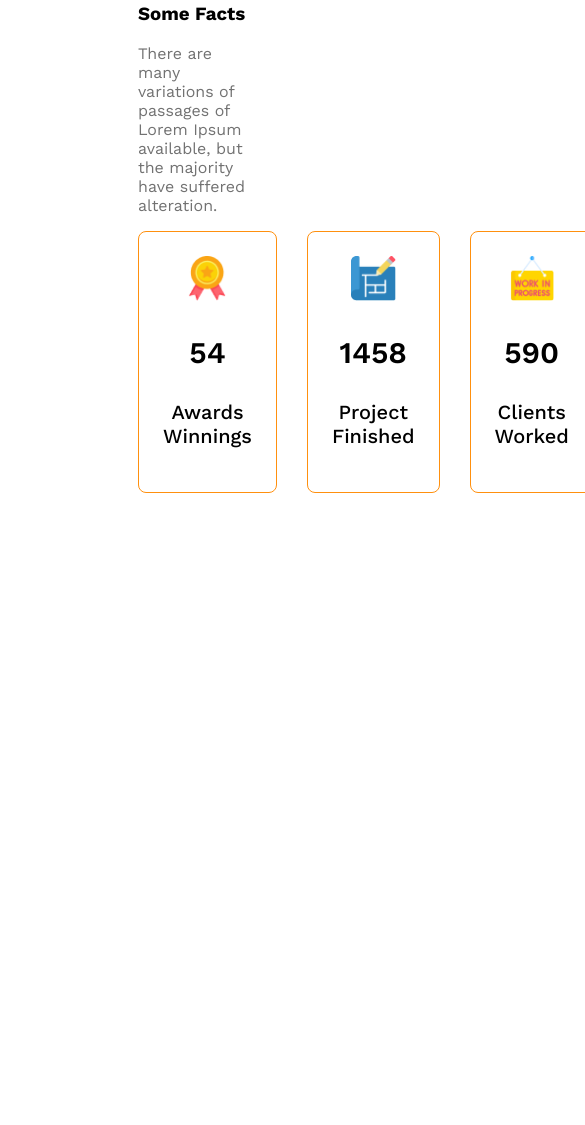
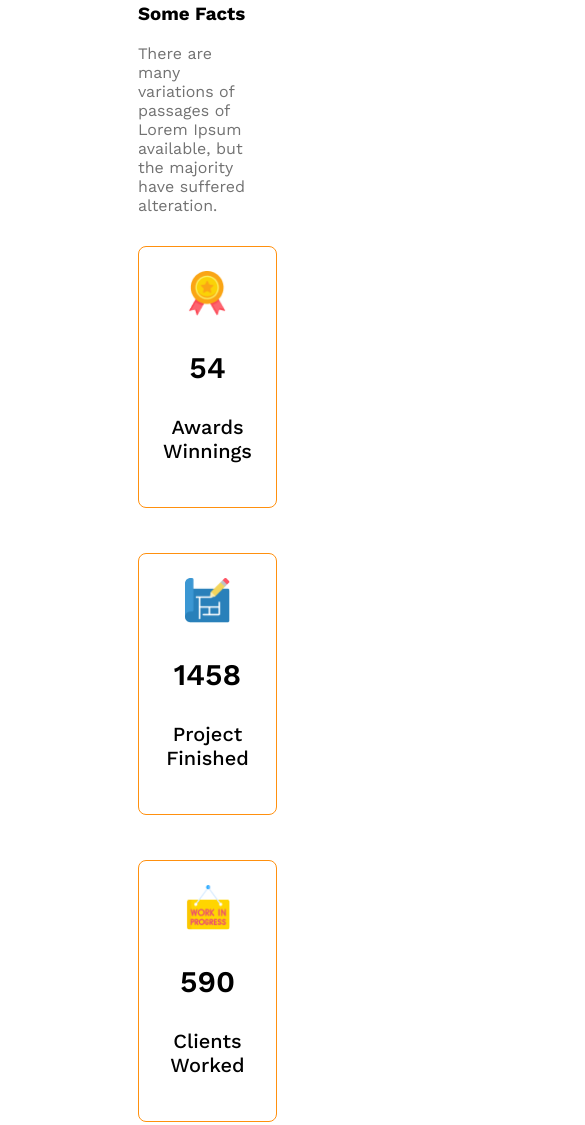
Before and after one commit to rimpakasundi07/G3-Architects-website, a plain HTML site: page index.html in a window 390 px wide. Shown: the part 3203-4328 px from the top of the page, 585 px wide, since content can reach past the window. Before the commit the page ends 3826 px from the top, so only its background shows below. Drawn offline with nearby package versions, Linux system fonts and the light colour scheme.

Commit message:
added responsive on fact card section

```diff
--- a/index.html
+++ b/index.html
@@ -85,7 +85,7 @@
             <!--features section start here -->
             <section>
                 <h3 class="section-title">Some Facts </h3>
-                <p class="text-light-gray">There are many variations of passages of Lorem Ipsum available, but the majority have suffered alteration.</p>
+                <p class="text-light-gray fact-description">There are many variations of passages of Lorem Ipsum available, but the majority have suffered alteration.</p>
                     <div class="facts-container">
                         <!-- .fact-card*4>img.fact-icon+h4.fact-number+h5.fact-name -->
                           <div class="fact-card">
--- a/style.css
+++ b/style.css
@@ -147,6 +147,7 @@ main > section{
     flex-direction: column;
      padding: 24px;
      text-align: center;
+     margin-top: 15px;
 
 }
 .fact-icon{
@@ -163,8 +164,12 @@ height: 45px;
 
 .fact-name{
     font-size: 20px;
+    font-weight: 500;
+}
 
-    font-weight: 500;
+.fact-description{
+    max-width: 540px;
+
 }
 
 
@@ -182,10 +187,17 @@ height: 45px;
     .teams{
         flex-direction: column;
     }
-    .team-img-container{
+    .team-img-container, .facts-container{
         grid-template-columns: repeat(1, 1fr) ;
 
 }
+.facts-container{
+    justify-items: center;
+
+
+}
+
+
 
 .our-features{
     margin-left: 20px;
```
